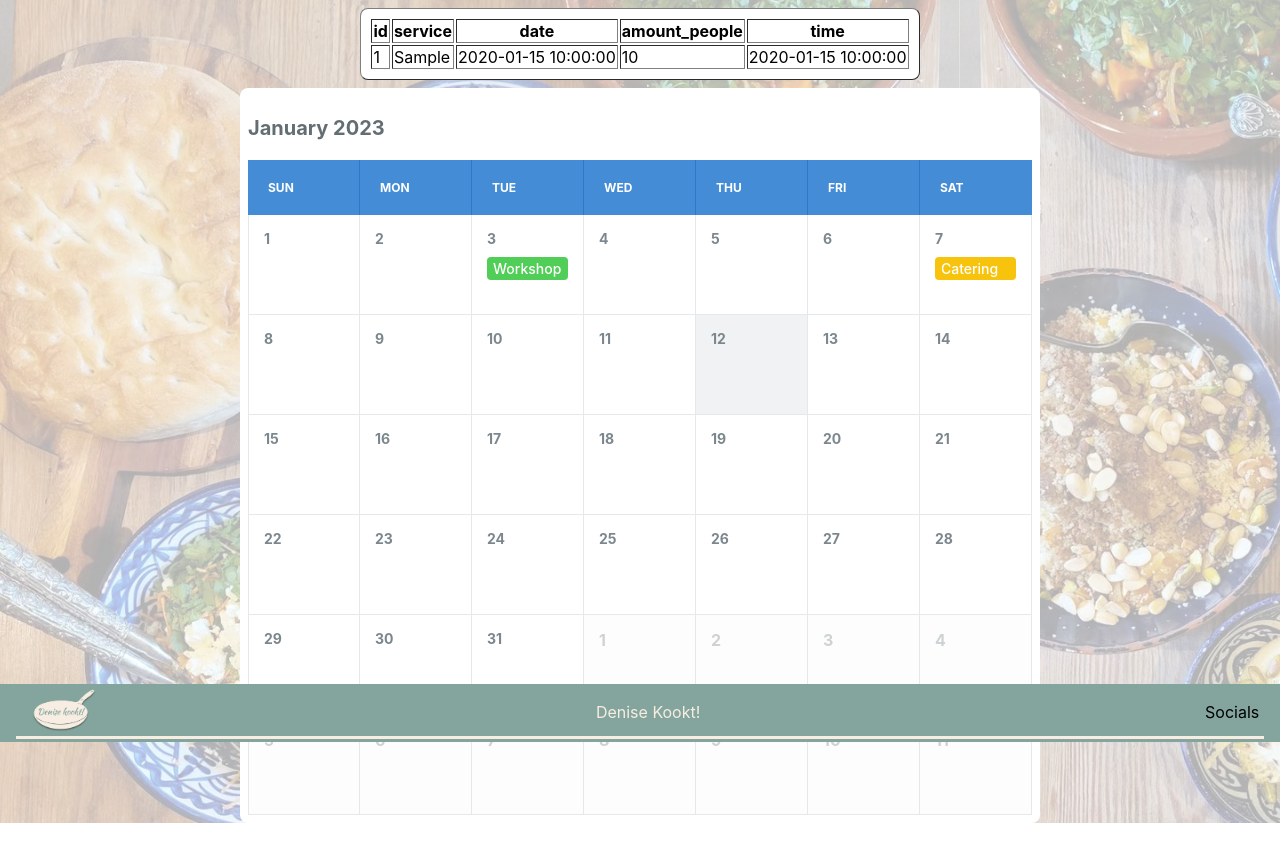
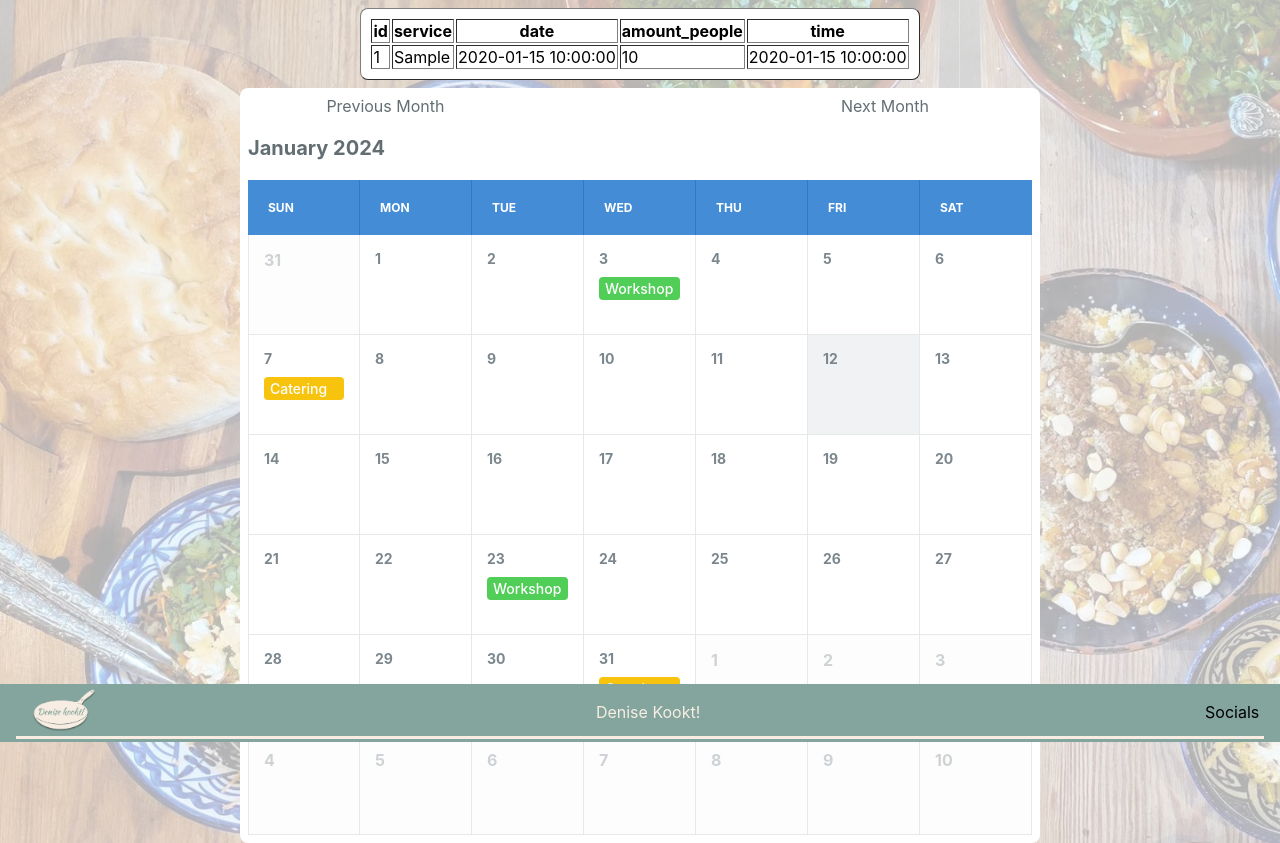
Before and after one commit to SEVerhaak/CLE2, a PHP site: page /admin.php in a window 1280 px wide. Shown: the part 58-901 px from the top of the page. Run offline with PHP 8.4, Linux system fonts and the light colour scheme; tables that the repository leaves empty or names only in its code hold one stand-in row (values such as "Sample post").

Commit message:
Calendar buttons added

```diff
--- a/admin.php
+++ b/admin.php
@@ -23,6 +23,7 @@ mysqli_close($db);
           content="width=device-width, user-scalable=no, initial-scale=1.0, maximum-scale=1.0, minimum-scale=1.0">
     <meta http-equiv="X-UA-Compatible" content="ie=edge">
     <link href="css/style.css" rel="stylesheet">
+    <link href="css/admin.css" rel="stylesheet" >
     <link href="css/example.css" rel="stylesheet">
     <link href="css/calendar.css" rel="stylesheet">
     <title>Denise Kookt!</title>
@@ -68,12 +69,16 @@ mysqli_close($db);
 
 <?php
 include 'Calendar.php';
-$calendar = new Calendar('2023-01-12');
-$calendar->add_event('Workshop', '2023-01-03', 1, 'green');
-$calendar->add_event('Catering', '2023-01-07', 1, 'yellow');
+$calendar = new Calendar();
+$calendar->add_event('Workshop', '2024-01-03', 1, 'green');
+$calendar->add_event('Catering', '2024-01-07', 1, 'yellow');
+$calendar->add_event('Workshop', '2024-01-23', 1, 'green');
+$calendar->add_event('Catering', '2024-01-31', 1, 'yellow');
 ?>
 
 <div class="content home">
+    <a href="?month=<?= $calendar->getPrevMonth() ?>" class="linkOne">Previous Month</a>
+    <a href="?month=<?= $calendar->getNextMonth() ?>" class="linkTwo">Next Month</a>
     <?=$calendar?>
 </div>
 
--- a/calendar.php
+++ b/calendar.php
@@ -7,9 +7,21 @@ class Calendar {
     private $events = [];
 
     public function __construct($date = null) {
-        $this->active_year = $date != null ? date('Y', strtotime($date)) : date('Y');
-        $this->active_month = $date != null ? date('m', strtotime($date)) : date('m');
-        $this->active_day = $date != null ? date('d', strtotime($date)) : date('d');
+        if ($date !== null) {
+            $this->active_year = date('Y', strtotime($date));
+            $this->active_month = date('m', strtotime($date));
+        } else {
+            $this->active_year = date('Y');
+            $this->active_month = date('m');
+        }
+
+        $this->active_day = date('d', strtotime($date ?? 'now'));
+
+        if (isset($_GET['month'])) {
+            $requestedDate = strtotime($_GET['month'] . '-01');
+            $this->active_year = date('Y', $requestedDate);
+            $this->active_month = date('m', $requestedDate);
+        }
     }
 
     public function add_event($txt, $date, $days = 1, $color = '') {
@@ -17,11 +29,21 @@ class Calendar {
         $this->events[] = [$txt, $date, $days, $color];
     }
 
+    public function getPrevMonth() {
+        $prevMonth = strtotime('-1 month', strtotime($this->active_year . '-' . $this->active_month . '-01'));
+        return date('Y-m', $prevMonth);
+    }
+
+    public function getNextMonth() {
+        $nextMonth = strtotime('+1 month', strtotime($this->active_year . '-' . $this->active_month . '-01'));
+        return date('Y-m', $nextMonth);
+    }
+
     public function __toString() {
         $num_days = date('t', strtotime($this->active_day . '-' . $this->active_month . '-' . $this->active_year));
         $num_days_last_month = date('j', strtotime('last day of previous month', strtotime($this->active_day . '-' . $this->active_month . '-' . $this->active_year)));
         $days = [0 => 'Sun', 1 => 'Mon', 2 => 'Tue', 3 => 'Wed', 4 => 'Thu', 5 => 'Fri', 6 => 'Sat'];
-        $first_day_of_week = array_search(date('D', strtotime($this->active_year . '-' . $this->active_month . '-1')), $days);
+        $first_day_of_week = array_search(date('D', strtotime($this->active_year . '-' . $this->active_month . '-01')), $days);
         $html = '<div class="calendar">';
         $html .= '<div class="header">';
         $html .= '<div class="month-year">';
@@ -30,18 +52,10 @@ class Calendar {
         $html .= '</div>';
         $html .= '<div class="days">';
         foreach ($days as $day) {
-            $html .= '
-                <div class="day_name">
-                    ' . $day . '
-                </div>
-            ';
+            $html .= '<div class="day_name">' . $day . '</div>';
         }
         for ($i = $first_day_of_week; $i > 0; $i--) {
-            $html .= '
-                <div class="day_num ignore">
-                    ' . ($num_days_last_month-$i+1) . '
-                </div>
-            ';
+            $html .= '<div class="day_num ignore">' . ($num_days_last_month-$i+1) . '</div>';
         }
         for ($i = 1; $i <= $num_days; $i++) {
             $selected = '';
@@ -53,25 +67,18 @@ class Calendar {
             foreach ($this->events as $event) {
                 for ($d = 0; $d <= ($event[2]-1); $d++) {
                     if (date('y-m-d', strtotime($this->active_year . '-' . $this->active_month . '-' . $i . ' -' . $d . ' day')) == date('y-m-d', strtotime($event[1]))) {
-                        $html .= '<div class="event' . $event[3] . '">';
-                        $html .= $event[0];
-                        $html .= '</div>';
+                        $html .= '<div class="event' . $event[3] . '">' . $event[0] . '</div>';
                     }
                 }
             }
             $html .= '</div>';
         }
         for ($i = 1; $i <= (42-$num_days-max($first_day_of_week, 0)); $i++) {
-            $html .= '
-                <div class="day_num ignore">
-                    ' . $i . '
-                </div>
-            ';
+            $html .= '<div class="day_num ignore">' . $i . '</div>';
         }
         $html .= '</div>';
         $html .= '</div>';
         return $html;
     }
-
 }
 ?>
--- a/css/admin.css
+++ b/css/admin.css
@@ -1,7 +1,34 @@
-/* Table CSS */
+@import url('https://fonts.googleapis.com/css2?family=Indie+Flower&family=Libre+Baskerville&family=Mulish&family=Roboto+Mono:wght@300&family=Titan+One&display=swap');
+
+.content {
+    background-color: #FFFFFF;
+    border-radius: 1vh;
+    padding: 1vh;
+}
+
 .table {
-    margin-top: 5vh;
     display: flex;
     flex-direction: column;
     align-items: center;
+    margin: 1vh;
 }
+
+table {
+    background-color: #FFFFFF;
+    border-radius: 1vh;
+    padding: 1vh;
+}
+
+.linkOne {
+    font-family: -apple-system, BlinkMacSystemFont, "segoe ui", roboto, oxygen, ubuntu, cantarell, "fira sans", "droid sans", "helvetica neue", Arial, sans-serif;
+    text-decoration: none;
+    color: #636e73;
+    margin-left: 10%;
+}
+
+.linkTwo {
+    font-family: -apple-system, BlinkMacSystemFont, "segoe ui", roboto, oxygen, ubuntu, cantarell, "fira sans", "droid sans", "helvetica neue", Arial, sans-serif;
+    text-decoration: none;
+    color: #636e73;
+    margin-left: 50%;
+}
--- a/css/style.css
+++ b/css/style.css
@@ -99,22 +99,3 @@ footer p{
 .reservation-box h1{
     margin-top: 0;
 }
-
-.content {
-    background-color: #FFFFFF;
-    border-radius: 1vh;
-    padding: 1vh;
-}
-
-.table {
-    display: flex;
-    flex-direction: column;
-    align-items: center;
-    margin: 1vh;
-}
-
-table {
-    background-color: #FFFFFF;
-    border-radius: 1vh;
-    padding: 1vh;
-}
```
